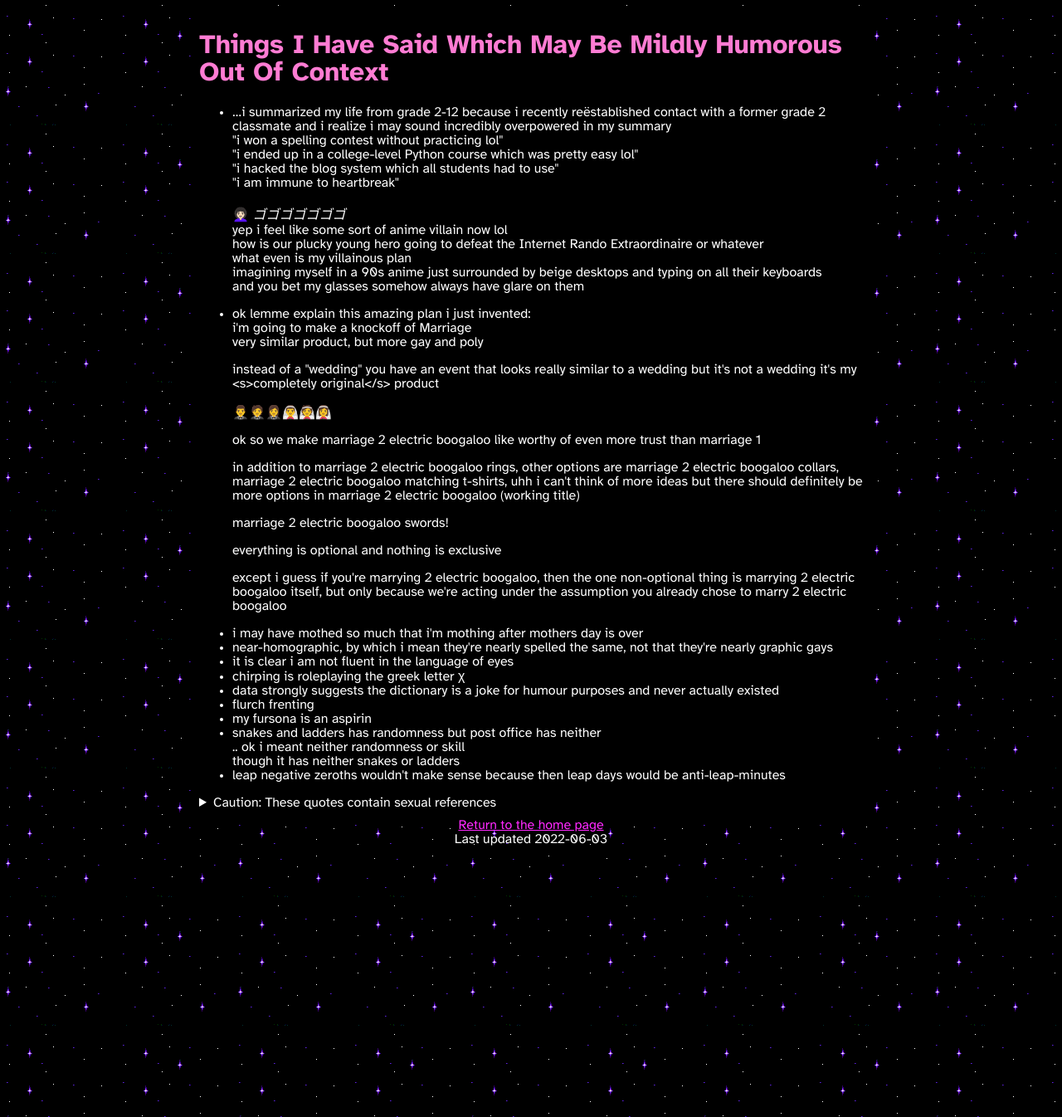
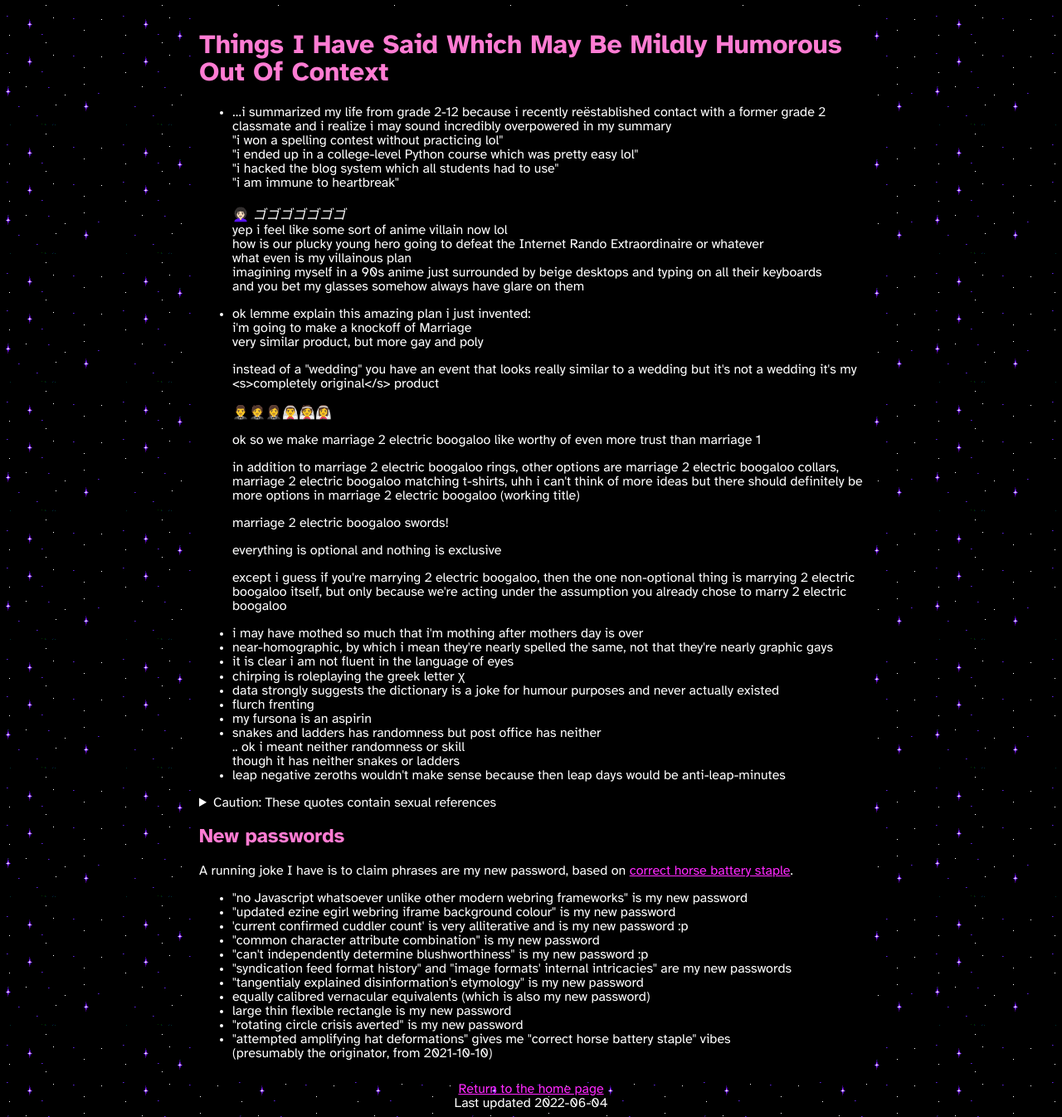
Before and after one commit to mincerafter42/mincerafter42.github.io, a Jekyll site: the page built from quotes.md, in a window 1280 px wide. Shown: the whole page at 83% size. Built offline with Jekyll 4.4.1, drawn with Linux system fonts in a browser that asks for light colours.

Commit message:
new passwords

```diff
--- a/quotes.md
+++ b/quotes.md
@@ -1,6 +1,6 @@
 ---
 title: Things I Have Said Which May Be Mildly Humorous Out Of Context
-last_modified_at: 2022-06-03
+last_modified_at: 2022-06-04
 ---
 - ...i summarized my life from grade 2-12 because i recently reëstablished contact with a former grade 2 classmate and i realize i may sound incredibly overpowered in my summary
   "i won a spelling contest without practicing lol"
@@ -48,3 +48,19 @@ last_modified_at: 2022-06-03
 - legs being sexy is a myth made by pants companies to sell pants made with less fabric
 - i didn't see any porn but i am now racing. against porn.
 </details>
+
+## New passwords
+A running joke I have is to claim phrases are my new password, based on [correct horse battery staple](https://xkcd.com/936/).
+
+- "no Javascript whatsoever unlike other modern webring frameworks" is my new password
+- "updated ezine egirl webring iframe background colour" is my new password
+- 'current confirmed cuddler count' is very alliterative and is my new password :p
+- "common character attribute combination" is my new password
+- "can't independently determine blushworthiness" is my new password :p
+- "syndication feed format history" and "image formats' internal intricacies" are my new passwords
+- "tangentialy explained disinformation's etymology" is my new password
+- equally calibred vernacular equivalents (which is also my new password)
+- large thin flexible rectangle is my new password
+- "rotating circle crisis averted" is my new password
+- "attempted amplifying hat deformations" gives me "correct horse battery staple" vibes
+  (presumably the originator, from 2021-10-10)
```
